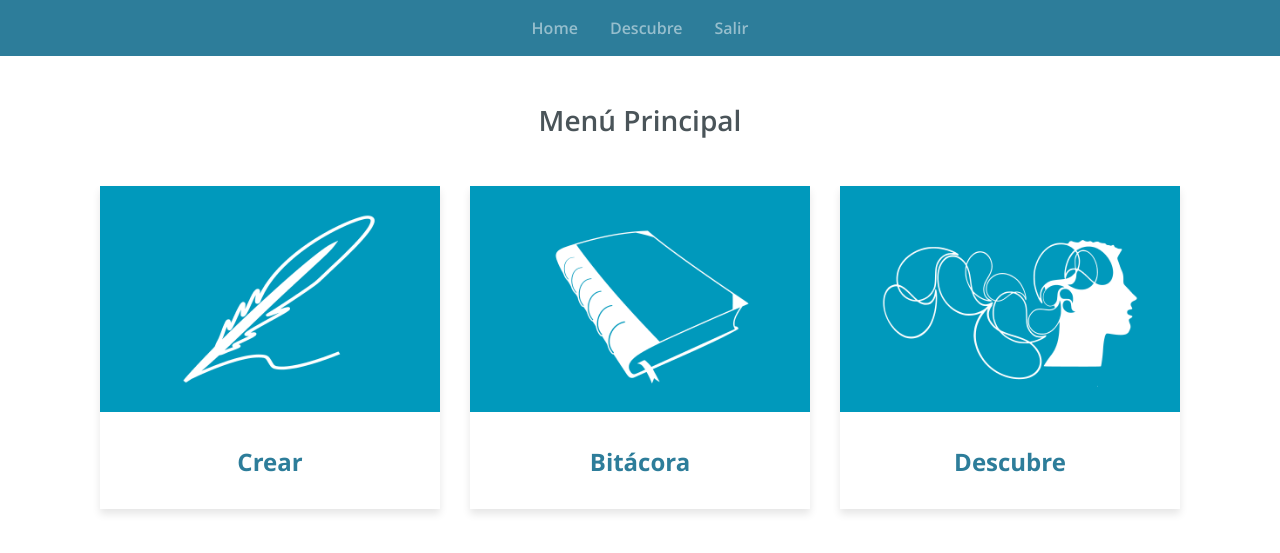
After one commit to Dercont/lyrics_log, a PHP site: page /home.html in a window 1280 px wide. The commit adds this page. Shown: the top 553 px of the page. Run offline with PHP 8.4, Linux system fonts and the light colour scheme.

Commit message:
Página Principal

```diff
--- a/css/fluent.css
+++ b/css/fluent.css
@@ -2356,7 +2356,7 @@ table.table .th-sm {
     stroke-dasharray: 475;
     stroke-dashoffset: -474;
     stroke-width: 3px;
-    stroke: #2D7D9A; }
+    stroke: #000000; }
   .welcome .svg-wrapper:hover .shape {
     -webkit-animation: 6s drawing linear forwards;
     animation: 6s drawing linear forwards; }
--- /dev/null
+++ b/home.html
@@ -0,0 +1,222 @@
+<!DOCTYPE html>
+<!-- saved from url=(0064)https://getbootstrap.com/docs/4.0/examples/sticky-footer-navbar/ -->
+<html lang="en">
+
+<head>
+    <meta http-equiv="Content-Type" content="text/html; charset=UTF-8">
+
+    <head>
+
+        <meta charset="utf-8">
+        <meta name="viewport" content="width=device-width, initial-scale=1, shrink-to-fit=no">
+        <meta http-equiv="x-ua-compatible" content="ie=edge">
+        <title>¡Bienvenido!</title>
+        <!-- Bootstrap core CSS -->
+        <link rel="stylesheet" href="./css/bootstrap.min.css">
+        <!-- Fluent Design Bootstrap -->
+        <link rel="stylesheet" href="./css/fluent.css">
+        <!-- Micon icons-->
+        <link rel="stylesheet" href="./css/micon.min.css">
+        <!--Custom style -->
+        <style>
+            /* Delete it if you don't want to have black/white colors and forced font-weight */
+
+            body {
+                background-color: #fff;
+                color: #4A5459;
+            }
+
+            .font-weight-bold {
+                font-weight: 600 !important;
+            }
+
+            h5,
+            p {
+                font-weight: 400;
+            }
+        </style>
+
+
+    </head>
+
+<body>
+
+    <header>
+        <!--Navbar -->
+        <nav class="navbar navbar-expand-lg navbar-dark" style="background-color: #2D7D9A;>
+
+            <div class=" container">
+
+            <!-- Collapse button -->
+            <button class="navbar-toggler float-right" type="button" data-toggle="collapse"
+                data-target="#navbarSupportedContent" aria-controls="navbarSupportedContent" aria-expanded="false"
+                aria-label="Toggle navigation">
+                <span class="navbar-toggler-icon"></span>
+            </button>
+
+            <!-- Collapsible content -->
+            <div class="collapse navbar-collapse justify-content-center" id="navbarSupportedContent">
+
+                <!-- Links -->
+                <ul class="navbar-nav">
+
+                    <li class="nav-item">
+                        <a class="nav-link font-weight-bold" href="home.php">Home</a>
+                    </li>
+
+                    <li class="nav-item">
+                        <a class="nav-link font-weight-bold" href="estilos.php">Descubre</a>
+                    </li>
+                    <li class="nav-item">
+                        <a class="nav-link font-weight-bold" href="logout.php">Salir</a>
+                    </li>
+
+                </ul>
+                <!-- Links -->
+
+            </div>
+            <!-- CTA -->
+
+            </div>
+
+        </nav>
+        <!--/.Navbar -->
+    </header>
+
+    <!-- Begin page content -->
+    <main role="main" class="container">
+        <div class="container my-5">
+
+
+            <!--Section: Content-->
+            <section class="">
+
+                <!-- Section heading -->
+                <h3 class="text-center font-weight-bold mb-5">Menú Principal</h3>
+
+                <div class="row">
+
+                    <!--Grid column-->
+                    <div class="col-md-4 mb-4">
+                        <!--Card-->
+                        <div class="card">
+
+                            <!--Card image-->
+                            <div class="view overlay">
+                                <img src="./img/backgrounds/crear.png"
+                                    class="card-img-top" alt="">
+                                <a>
+                                    <div class="nav-link"></div>
+                                </a>
+                            </div>
+                            <!--/.Card image-->
+
+                            <!--Card content-->
+                            <div class="card-body">
+                                <!--Title-->
+                                <a href="create.php">
+                                    <h4 class="card-title" style="text-align:center; color: #2D7D9A !important;"><strong>Crear</strong></h4>
+                                </a>
+                                <!--Text-->
+
+                                <p class="text-right mb-0 font-small font-weight-bold"><a><i
+                                            class="fas fa-angle-right"></i></a></p>
+                            </div>
+                            <!--/.Card content-->
+
+                        </div>
+                        <!--/.Card-->
+
+                    </div>
+                    <!--Grid column-->
+
+                    <!--Grid column-->
+                    <div class="col-md-4 mb-4">
+                        <!--Card-->
+                        <div class="card">
+
+                            <!--Card image-->
+                            <div class="view overlay">
+                                <img src="./img/backgrounds/bitacora.png"
+                                    class="card-img-top" alt="">
+                                <a>
+                                    <div class="nav-link"></div>
+                                </a>
+                            </div>
+                            <!--/.Card image-->
+
+                            <!--Card content-->
+                            <div class="card-body">
+                                <!--Title-->
+                                <a href="maintenance.php">
+                                    <h4 class="card-title" style="text-align:center; color: #2D7D9A !important;"><strong>Bitácora</strong></h4>
+                                </a>
+                                <!--Text-->
+
+                                <p class="text-right mb-0 font-small font-weight-bold"><a><i
+                                            class="fas fa-angle-right"></i></a></p>
+                            </div>
+                            <!--/.Card content-->
+
+                        </div>
+                        <!--/.Card-->
+
+                    </div>
+                    <!--Grid column-->
+
+                    <!--Grid column-->
+                    <div class="col-md-4 mb-4">
+                        <!--Card-->
+                        <div class="card">
+
+                            <!--Card image-->
+                            <div class="view overlay">
+                                <img src="./img/backgrounds/descubre.png"
+                                    class="card-img-top" alt="">
+                                <a>
+                                    <div class="nav-link"></div>
+                                </a>
+                            </div>
+                            <!--/.Card image-->
+
+                            <!--Card content-->
+                            <div class="card-body">
+                                <!--Title-->
+                                <a href="descubre.php">
+                                    <h4 class="card-title" style="text-align:center; color: #2D7D9A !important;"><strong>Descubre</strong></h4>
+                                </a>
+                                <!--Text-->
+
+                                <p class="text-right mb-0 font-small font-weight-bold"><a><i
+                                            class="fas fa-angle-right"></i></a></p>
+                            </div>
+                            <!--/.Card content-->
+
+                        </div>
+                        <!--/.Card-->
+
+                    </div>
+                    <!--Grid column-->
+                </div>
+
+
+            </section>
+            <!--Section: Content-->
+
+
+        </div>
+    </main>
+
+
+    <!-- Bootstrap core JavaScript
+    ================================================== -->
+    <!-- Placed at the end of the document so the pages load faster -->
+    <script type="text/javascript" src="./js/jquery-3.3.1.min.js"></script>
+    <!-- Bootstrap tooltips -->
+    <script type="text/javascript" src="./js/popper.min.js"></script>
+    <!-- Bootstrap core JavaScript -->
+    <script type="text/javascript" src="./js/bootstrap.min.js"></script>
+
+</body>
+
+</html>
--- a/scss/_welcome.scss
+++ b/scss/_welcome.scss
@@ -9,7 +9,7 @@
       stroke-dasharray: 475;
       stroke-dashoffset: -474;
       stroke-width: 3px;
-      stroke: #19f6e8;
+      stroke: #000000;
     }
     &:hover .shape {
       animation: 6s drawing linear forwards;
--- a/welcome.php
+++ b/welcome.php
@@ -59,8 +59,7 @@ session_start();
         </div>
 
     </div>
-    <?php
-    /*
+
     <!-- Scripts -->
     <!-- JQuery -->
     <script type="text/javascript" src="./js/jquery-3.3.1.min.js"></script>
@@ -68,8 +67,6 @@ session_start();
     <script type="text/javascript" src="./js/popper.min.js"></script>
     <!-- Bootstrap core JavaScript -->
     <script type="text/javascript" src="./js/bootstrap.min.js"></script>
-*/
-    ?>
 </body>
 
 </html>
```
Also changed, not shown: css/bootstrap.css, img/backgrounds/bitacora.png (added), img/backgrounds/crear.png (added), img/backgrounds/descubre.png (added).
